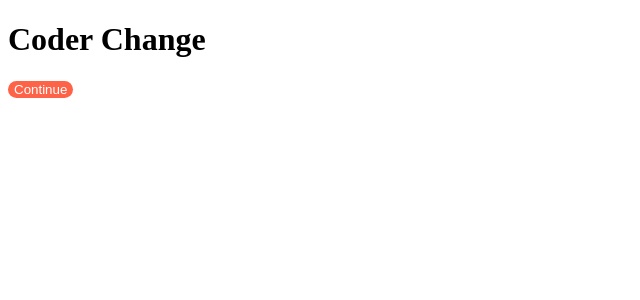
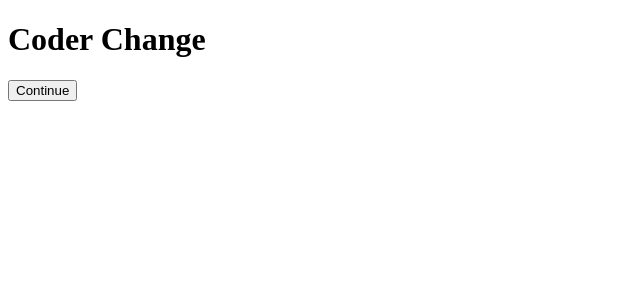
Before and after one commit to leeyounggue/react_begin, a React (Create React App) app: page / in a window 1280 px wide. Shown: the top 300 px of the page, without its empty margins (0-640 px from the left). Built offline with nearby package versions, Linux system fonts and the light colour scheme.

Commit message:
테스트

```diff
--- a/src/Button.js
+++ b/src/Button.js
@@ -1,9 +1,9 @@
 import PropTypes from "prop-types";
-import styled from "./Button.module.css";
+import styles from "./Button.module.css";
 
 function Button( {text} ) {
     return (
-        <button className={styled.btn}>
+        <button className="btn">
             {text}
         </button>
     )
```
